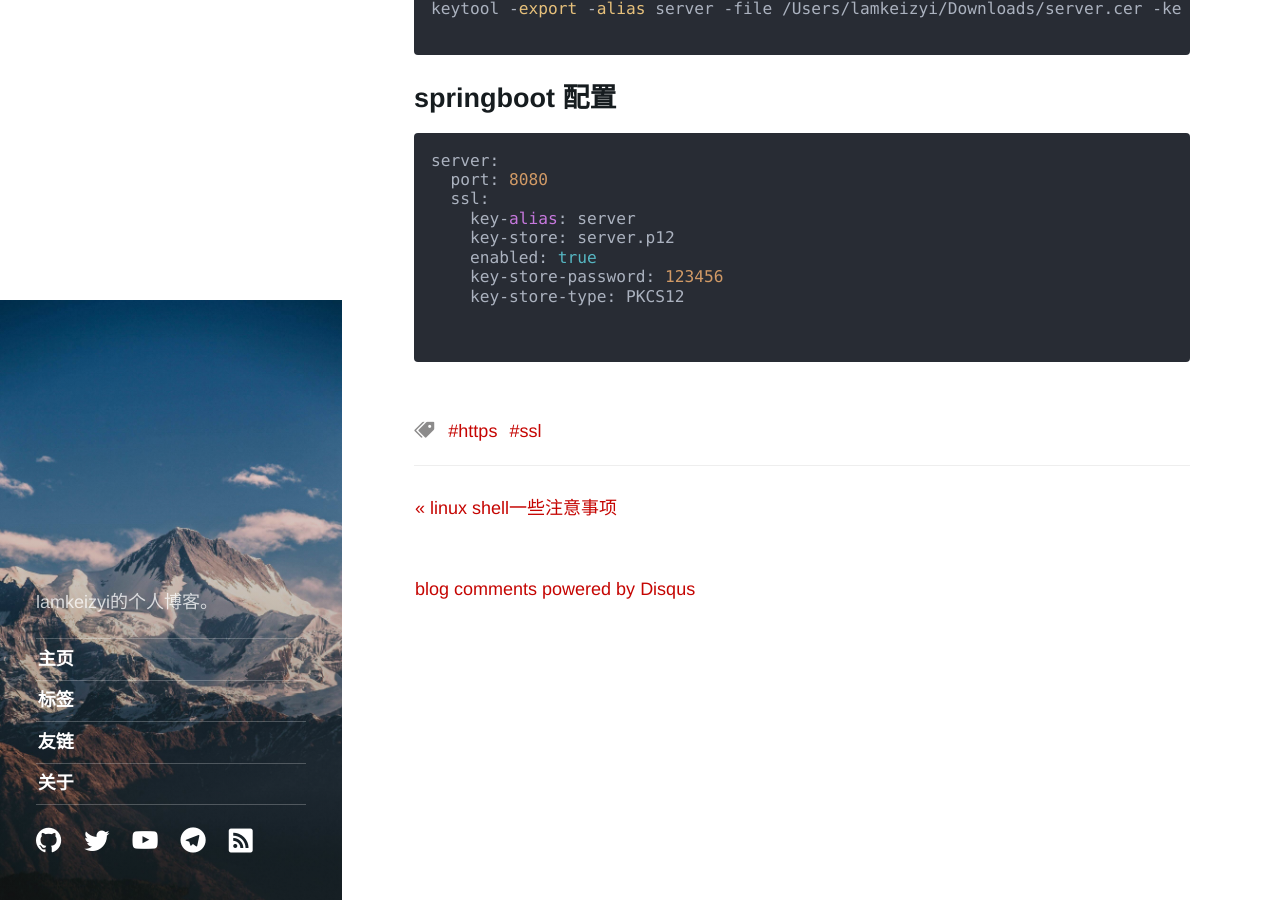
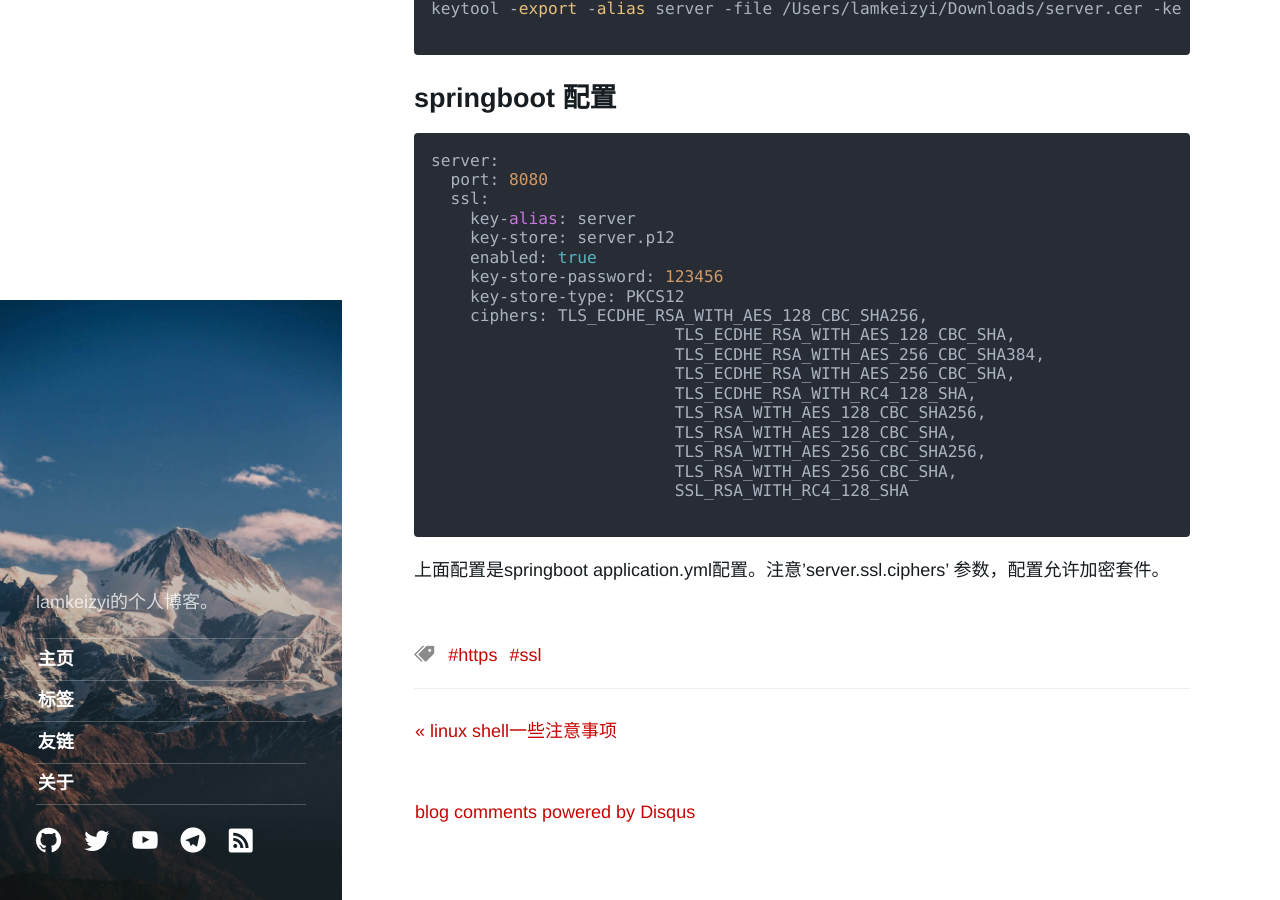
Before and after one commit to AlexJialene/AlexJialene.github.io, a Jekyll site: the page built from _posts/2019-04-01-keytool-ssl.md, in a window 1280 px wide and 900 px high, scrolled down 794 px. Built offline with Jekyll 4.4.1, drawn with Linux system fonts in a browser that asks for light colours; comment, search, counter and statistics services are not loaded.

Commit message:
update md

````diff
--- a/_posts/2019-04-01-keytool-ssl.md
+++ b/_posts/2019-04-01-keytool-ssl.md
@@ -42,6 +42,17 @@ server:
     enabled: true
     key-store-password: 123456
     key-store-type: PKCS12
-
+    ciphers: TLS_ECDHE_RSA_WITH_AES_128_CBC_SHA256,
+			 TLS_ECDHE_RSA_WITH_AES_128_CBC_SHA,
+			 TLS_ECDHE_RSA_WITH_AES_256_CBC_SHA384,
+			 TLS_ECDHE_RSA_WITH_AES_256_CBC_SHA,
+			 TLS_ECDHE_RSA_WITH_RC4_128_SHA,
+			 TLS_RSA_WITH_AES_128_CBC_SHA256,
+			 TLS_RSA_WITH_AES_128_CBC_SHA,
+			 TLS_RSA_WITH_AES_256_CBC_SHA256,
+			 TLS_RSA_WITH_AES_256_CBC_SHA,
+			 SSL_RSA_WITH_RC4_128_SHA
 
 ```
+
+上面配置是springboot application.yml配置。注意'server.ssl.ciphers' 参数，配置允许加密套件。
````
